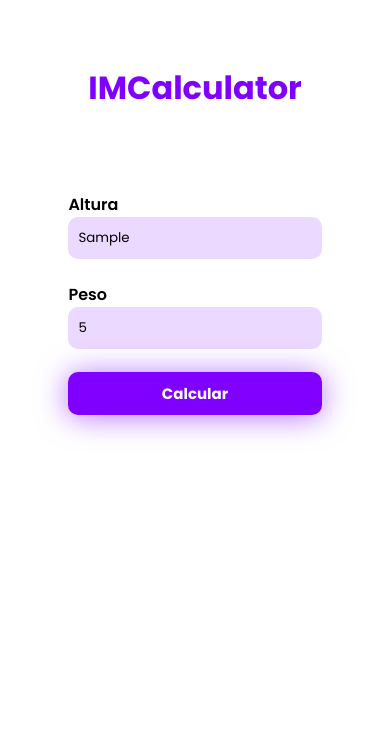
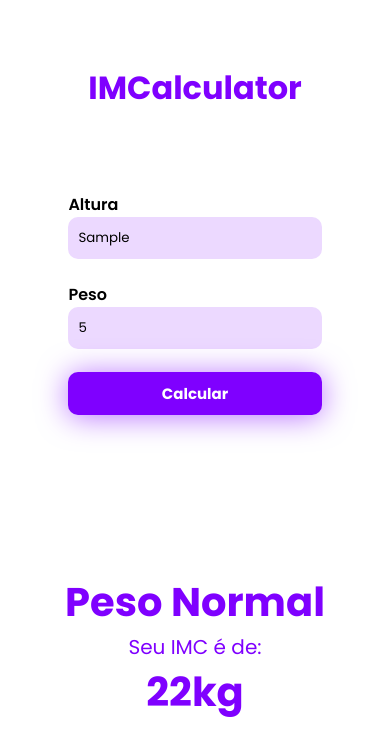
Before and after one commit to mclarafreireteles/calculadora-imc, a plain HTML site: page index.html in a window 390 px wide. Both pictures are taken after typing "Sample", "5" into the empty fields and a click on the button "Calcular". Drawn offline with Linux system fonts and the light colour scheme.

Commit message:
update style.css

```diff
--- a/style.css
+++ b/style.css
@@ -154,4 +154,13 @@
   .left-container {
     gap: 5rem;
   }
+
+  .right-container h1 {
+    font-size: 40px;
+    color: #7F00FF;
+  }
+
+  .right-container {
+    color: #7F00FF;
+  }
 }
```
